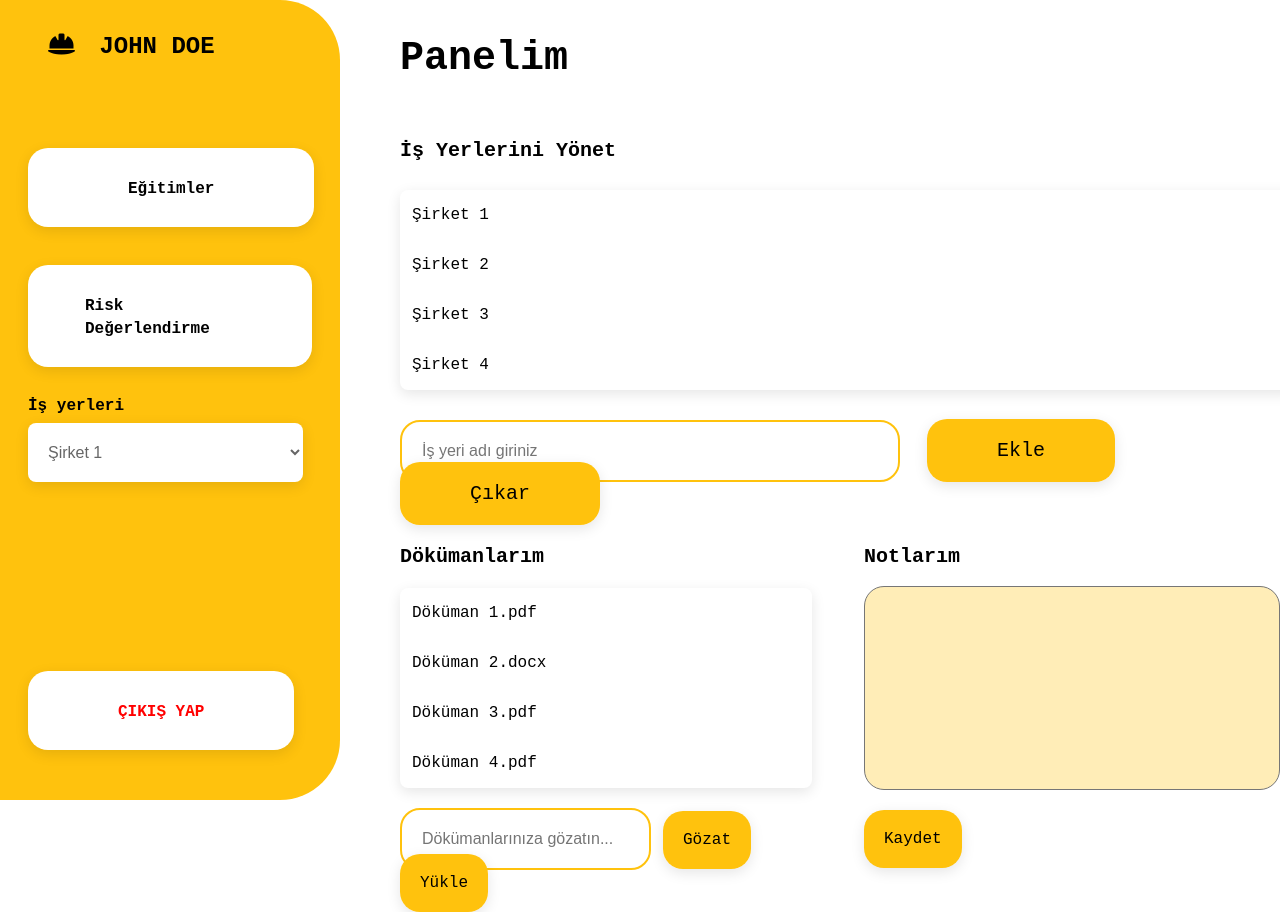
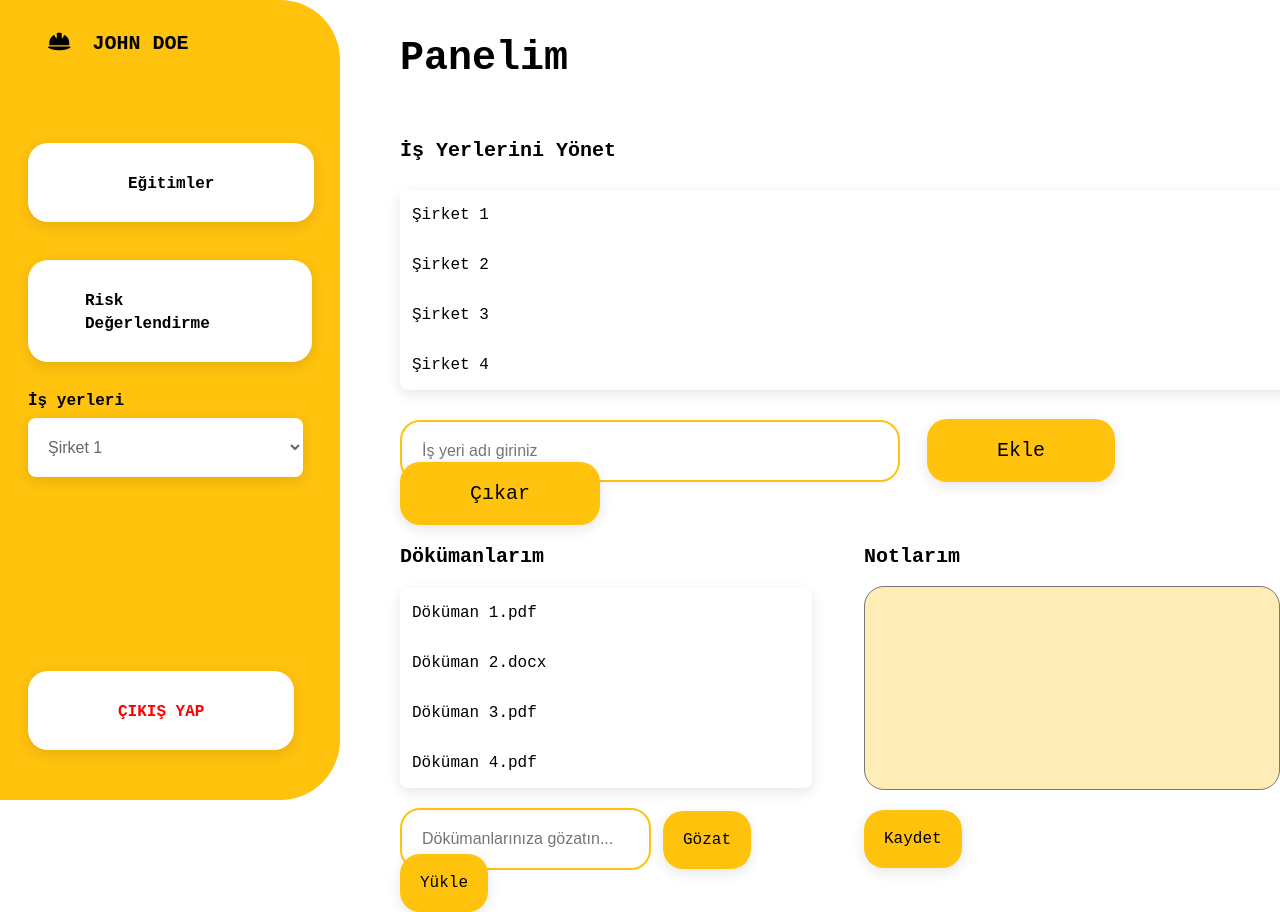
Before and after one commit to borabesiktepe/ISG-html, a plain HTML site: page userpanel.html in a window 1280 px wide. Drawn offline with Linux system fonts and the light colour scheme.

Commit message:
User button fixed

```diff
--- a/style3.css
+++ b/style3.css
@@ -21,7 +21,7 @@ nav {
 }
 
 .user-button {
-    margin: 32px 96px 0 23px;
+    margin: 32px 0 0 23px;
 }
 
 .user-button i {
@@ -31,7 +31,7 @@ nav {
 .user-button a {
     text-decoration: none;
     text-transform: uppercase;
-    font-size: 24px;
+    font-size: 20px;
     color: black;
     margin-left: 25px;
     font-weight: bolder;
```
